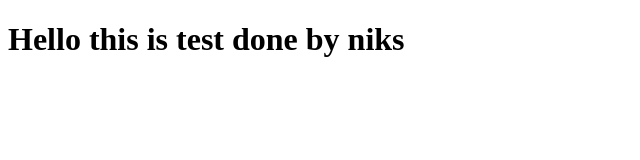
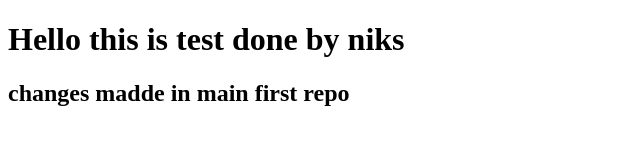
Before and after one commit to niksbamne/expert-octo-guacamole, a plain HTML site: page test.html in a window 1280 px wide. Shown: the whole page, without its empty margins (0-640 px from the left). Drawn offline with Linux system fonts and the light colour scheme.

Commit message:
change in first folder

```diff
--- a/test.html
+++ b/test.html
@@ -8,5 +8,6 @@
 </head>
 <body>
     <h1>Hello this is test done by niks</h1>
+    <h2>changes madde in main first repo</h2>
 </body>
 </html>
```
